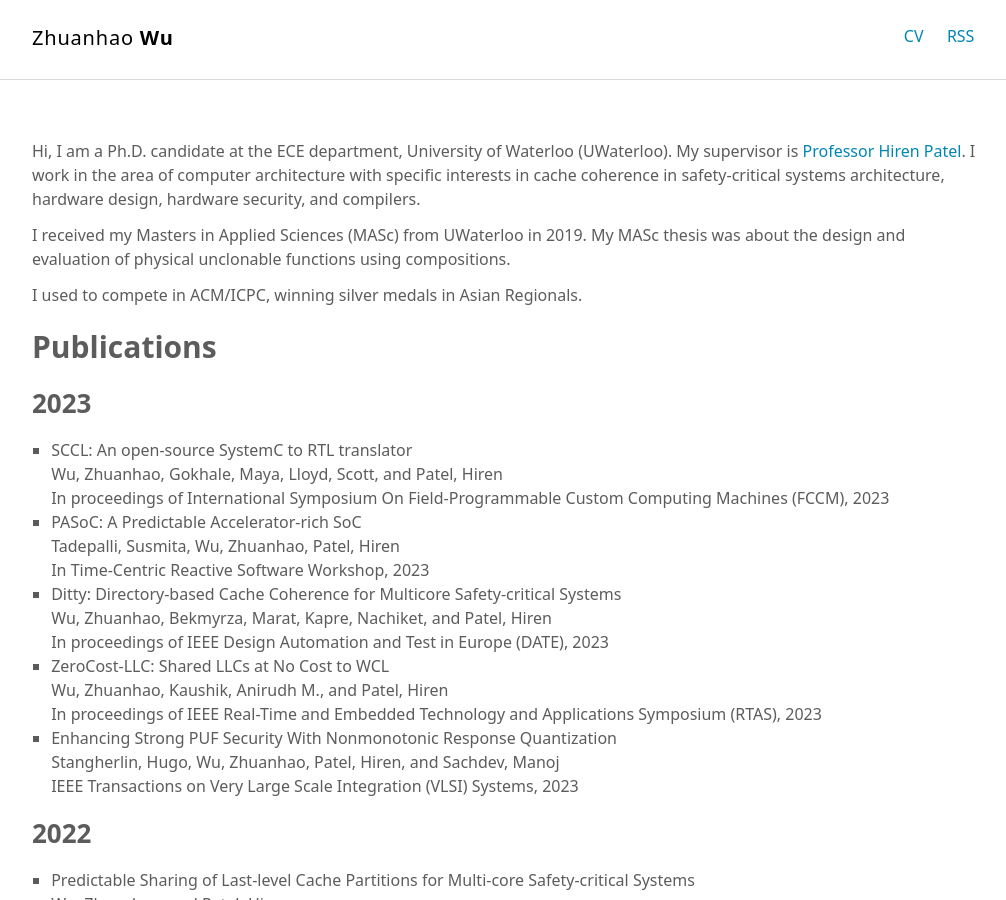
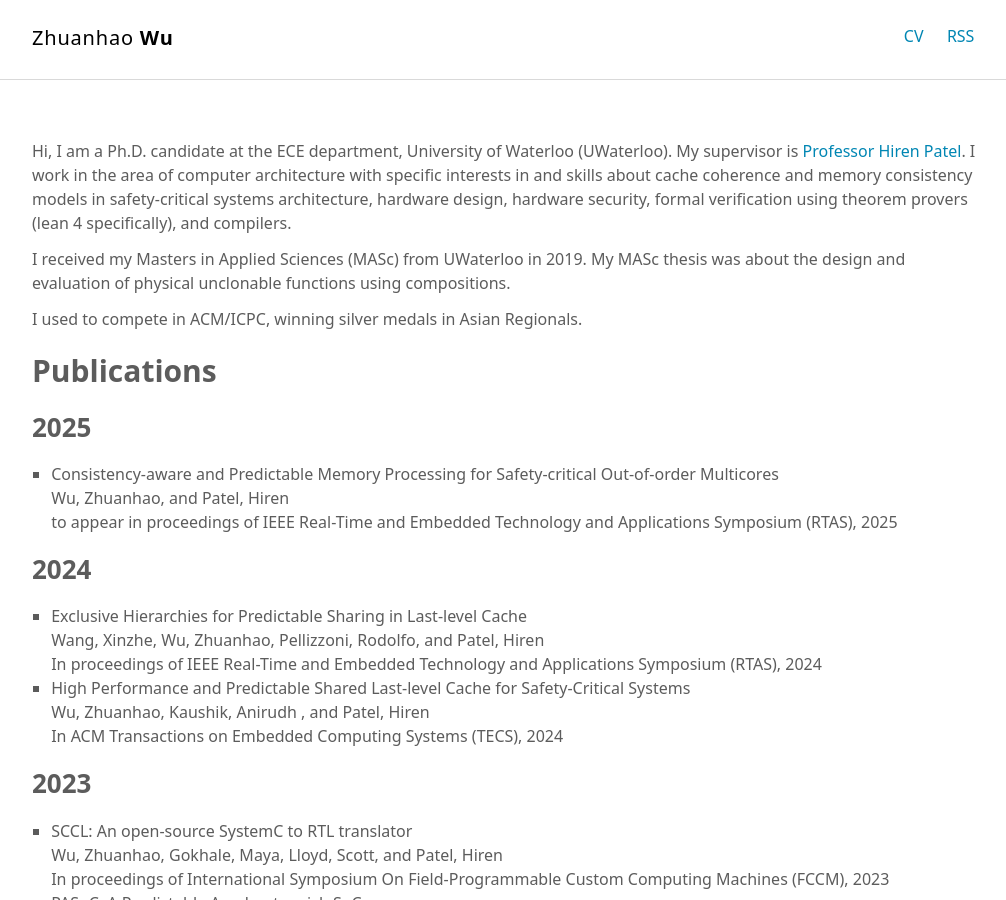
Before and after one commit to zhuanhao-wu/zhuanhao-wu.github.io, a Jekyll site: the page built from index.md, in a window 1280 px wide and 900 px high. Shown: the whole window, without its empty margins (132-1138 px from the left). Built offline with Jekyll 4.4.1, drawn with Linux system fonts in a browser that asks for light colours.

Commit message:
Update index.md

```diff
--- a/index.md
+++ b/index.md
@@ -2,15 +2,29 @@
 layout: page
 ---
 
+
 Hi, I am a Ph.D. candidate at the ECE department, University of Waterloo (UWaterloo).
 My supervisor is [Professor Hiren Patel](https://caesr.uwaterloo.ca/).
-I work in the area of computer architecture with specific interests in cache coherence in safety-critical systems architecture, hardware design, hardware security, and compilers.
+I work in the area of computer architecture with specific interests in and skills about cache coherence and memory consistency models in safety-critical systems architecture, hardware design, hardware security, formal verification using theorem provers (lean 4 specifically), and compilers.
 
 I received my Masters in Applied Sciences (MASc) from UWaterloo in 2019. My MASc thesis was about the design and evaluation of physical unclonable functions using compositions.
 
 I used to compete in ACM/ICPC, winning silver medals in Asian Regionals.
 
 # Publications
+
+## 2025
+- Consistency-aware and Predictable Memory Processing for Safety-critical Out-of-order Multicores
+Wu, Zhuanhao, and Patel, Hiren
+to appear in proceedings of IEEE Real-Time and Embedded Technology and Applications Symposium (RTAS), 2025
+
+## 2024
+- Exclusive Hierarchies for Predictable Sharing in Last-level Cache
+Wang, Xinzhe, Wu, Zhuanhao, Pellizzoni, Rodolfo, and Patel, Hiren
+In proceedings of IEEE Real-Time and Embedded Technology and Applications Symposium (RTAS), 2024
+- High Performance and Predictable Shared Last-level Cache for Safety-Critical Systems
+Wu, Zhuanhao, Kaushik, Anirudh , and Patel, Hiren
+In ACM Transactions on Embedded Computing Systems (TECS), 2024
 
 ## 2023
 - SCCL: An open-source SystemC to RTL translator
```
